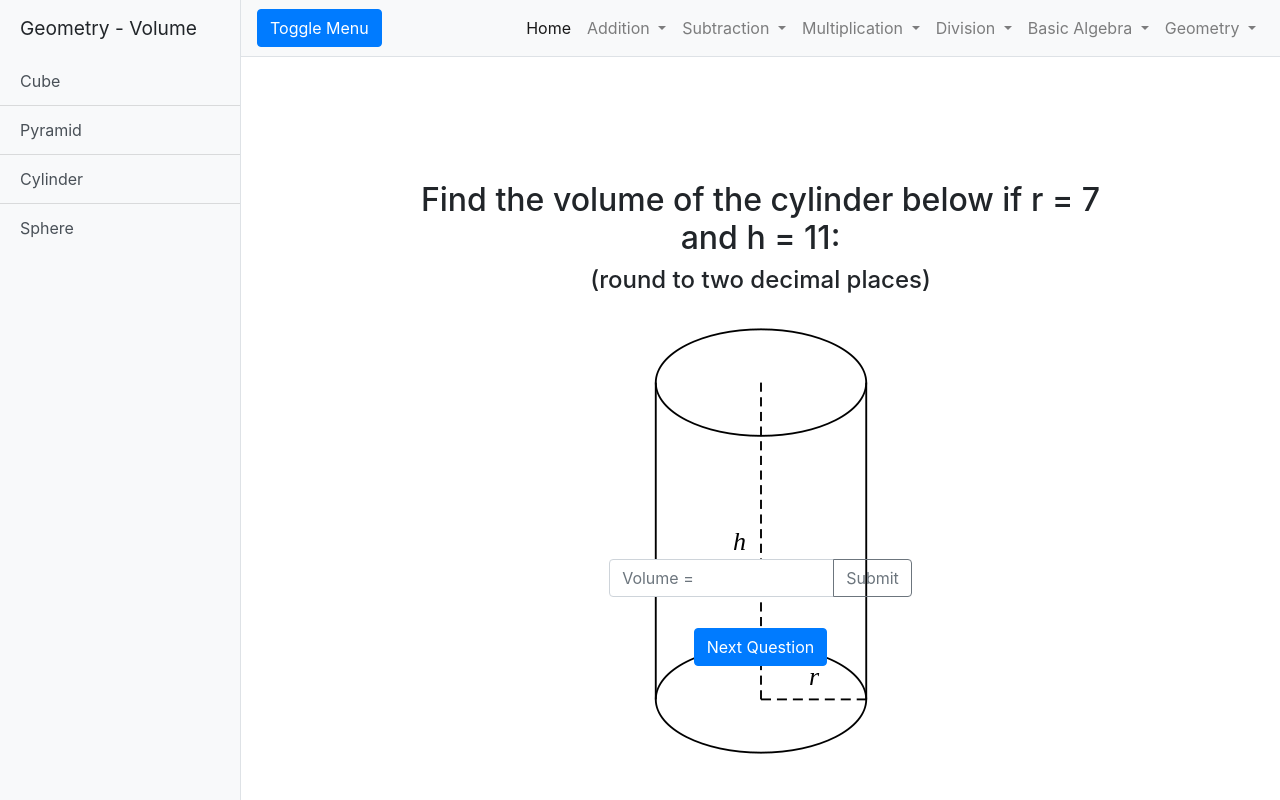
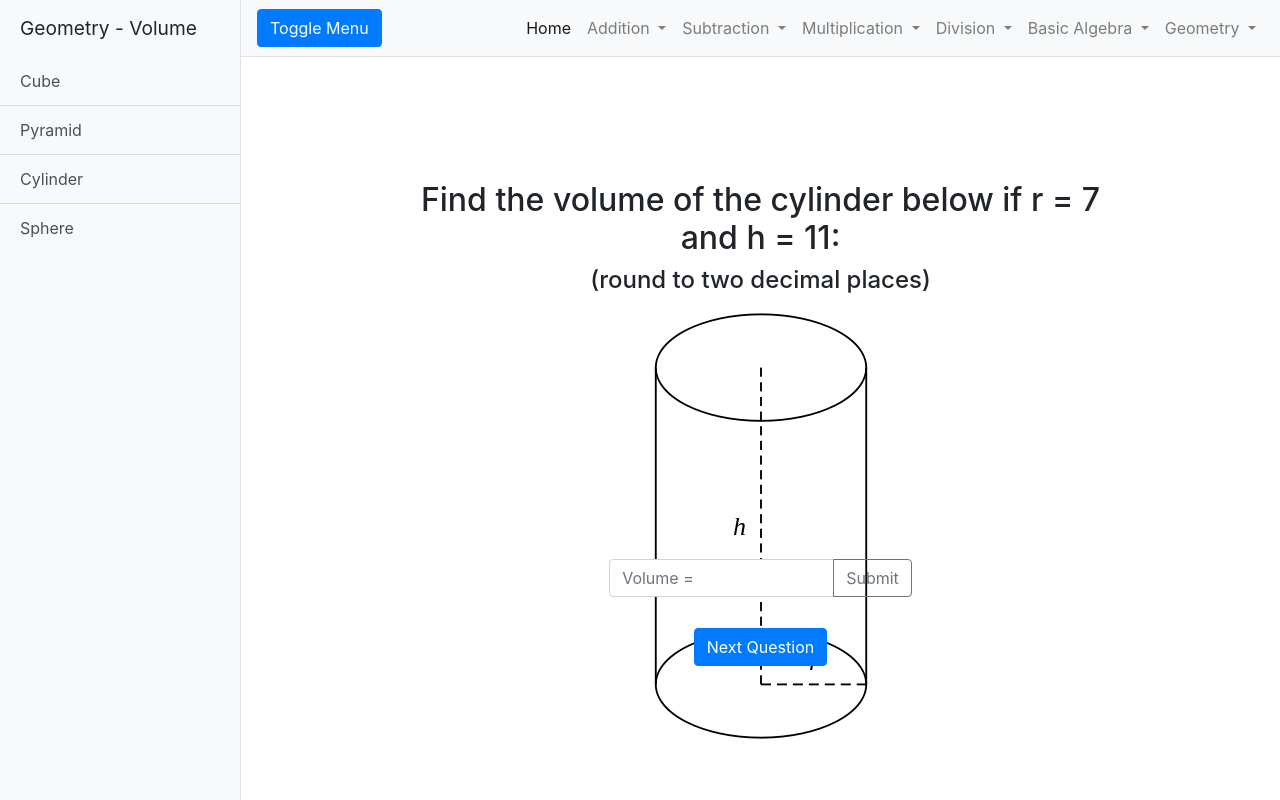
Before and after one commit to StevenJuana/MyMath, a Flask app: page /Geometry/Volume/cylinder in a window 1280 px wide. Run offline with Flask 2, Linux system fonts and the light colour scheme; some libraries are stand-ins or nearby versions.

Commit message:
cylinder has more space

```diff
--- a/templates/volumeCylinder.html
+++ b/templates/volumeCylinder.html
@@ -28,7 +28,7 @@ page layout for a problem -->
         <h4>(round to two decimal places)</h4>
     </div>
 
-    <img src="{{ url_for('static', filename='images/cylinder.png') }}">
+    <img style="margin-top:-2%" src="{{ url_for('static', filename='images/cylinder.png') }}">
 
 </div>
 {% endblock %}
```
